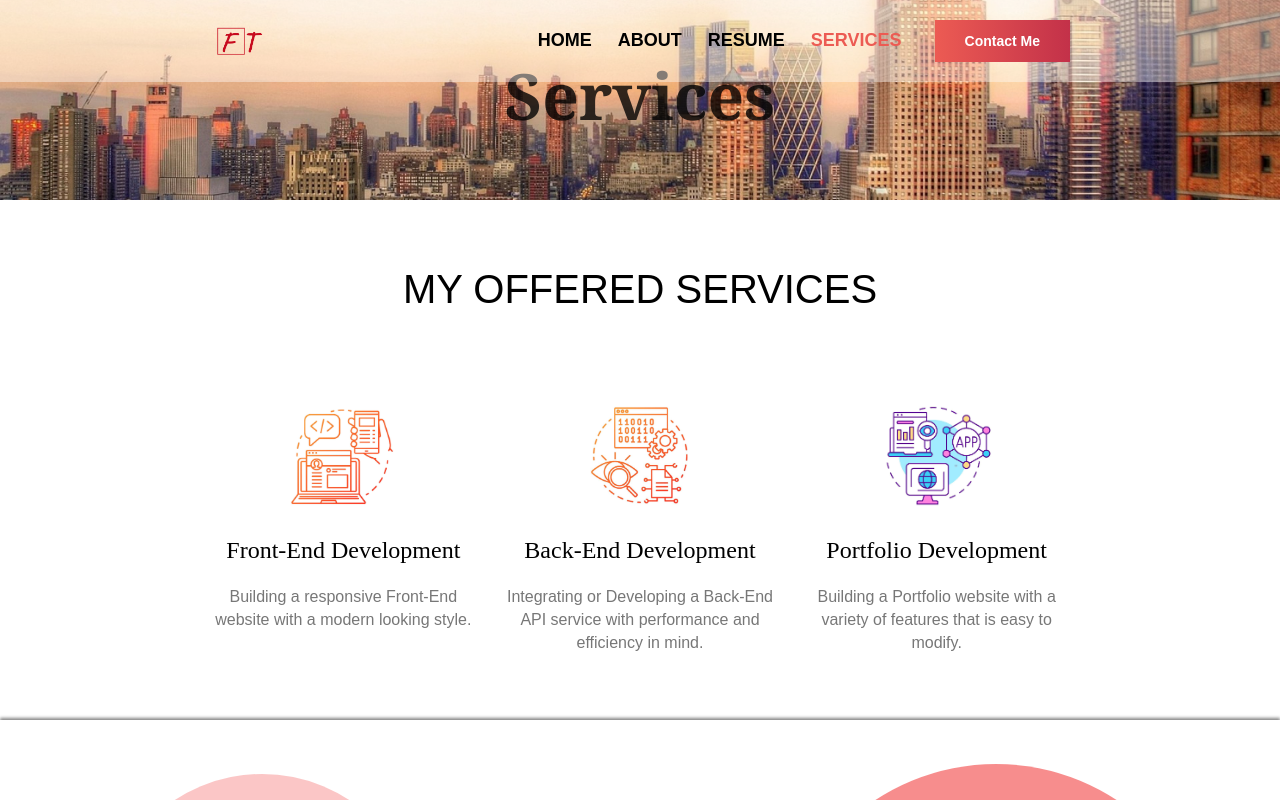
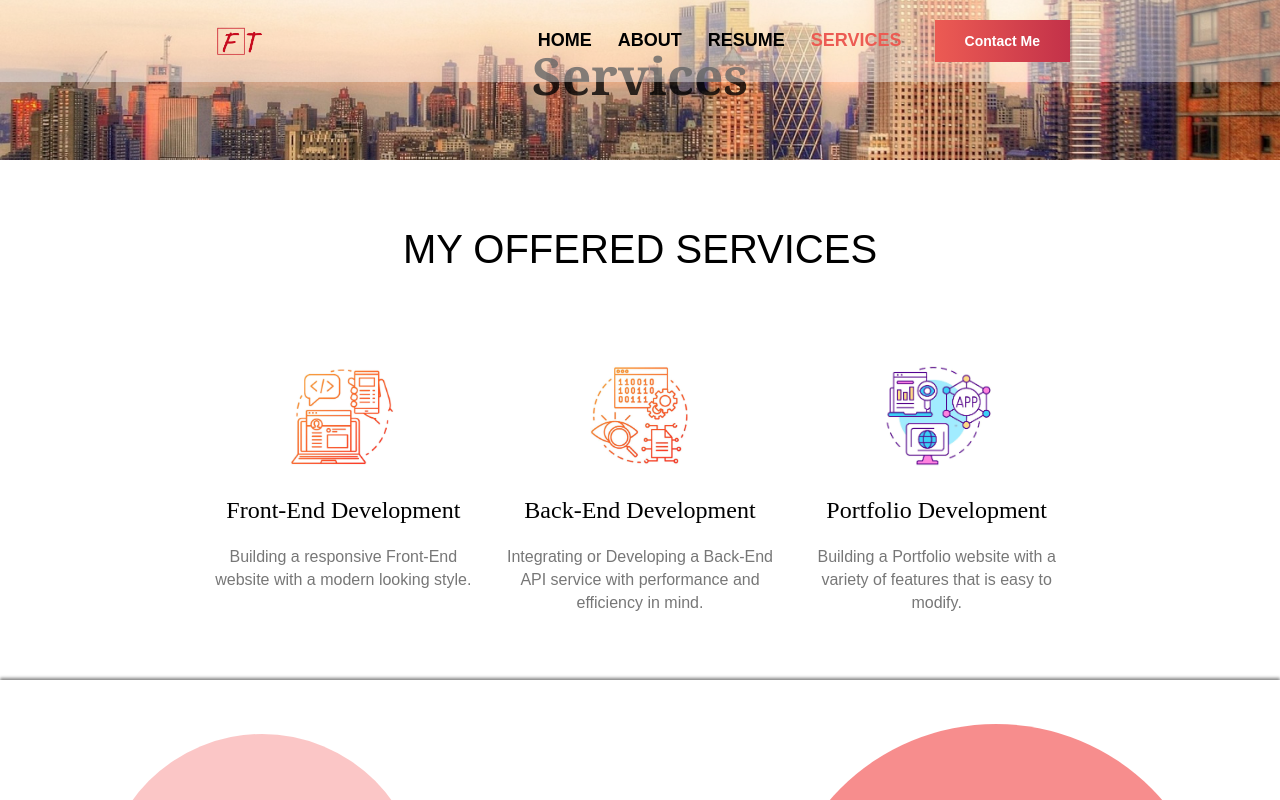
Before and after one commit to FrankanTech/FrankanPortfolio-main, a React (Create React App) app: page /Services in a window 1280 px wide. Shown: the top 800 px of the page. Built offline with nearby package versions, Linux system fonts and the light colour scheme.

Commit message:
Resized Section Img

```diff
--- a/src/App.css
+++ b/src/App.css
@@ -79,7 +79,7 @@ strong{
   position: relative;
   justify-content: center;
   align-items: center;
-  height: 25vh;
+  height: 20vh;
   background-size: cover;
   background-repeat: no-repeat;
   background-position: center;
@@ -88,7 +88,7 @@ strong{
 .title-section h1{
     font-family: Cambria, Cochin, Georgia, Times, 'Times New Roman', serif;
     position: absolute;
-    font-size: 5vw;
+    font-size: 4vw;
     color: rgba(1,1,1, 0.8);
   }
 
```
